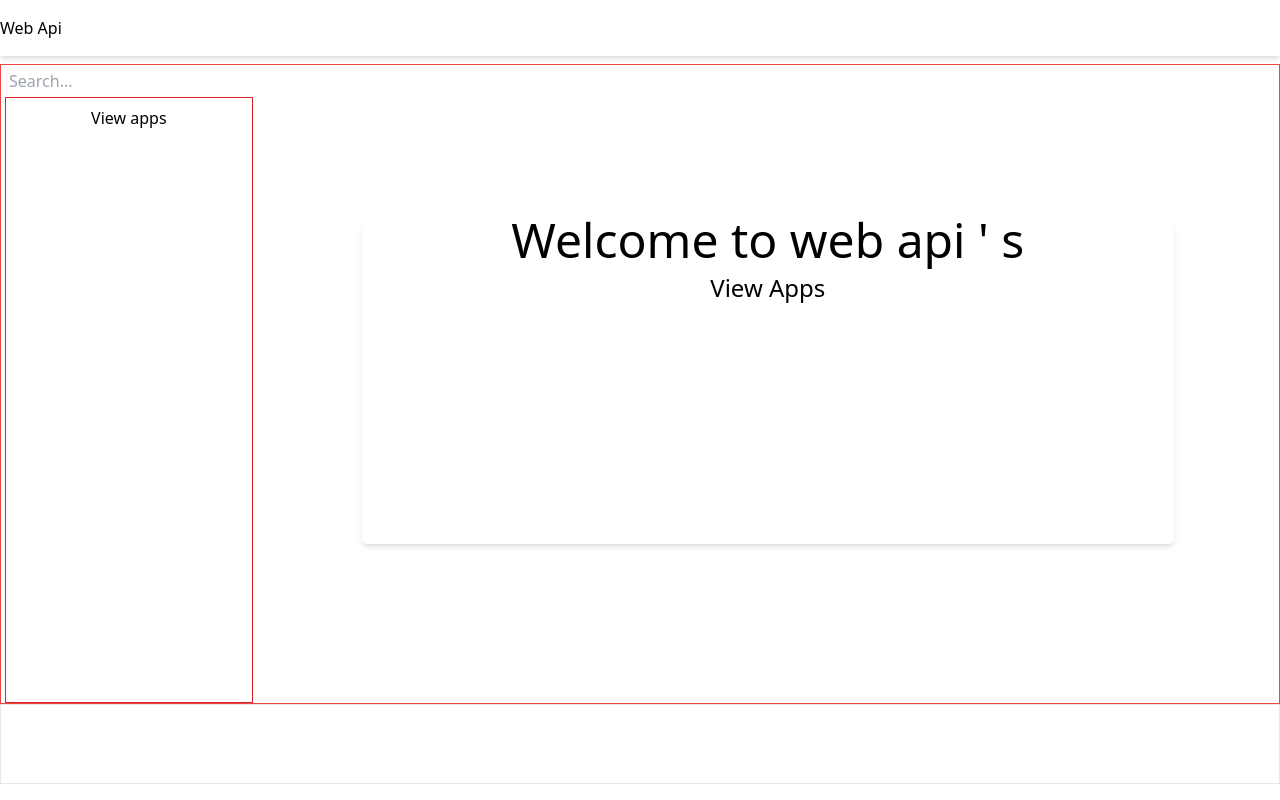
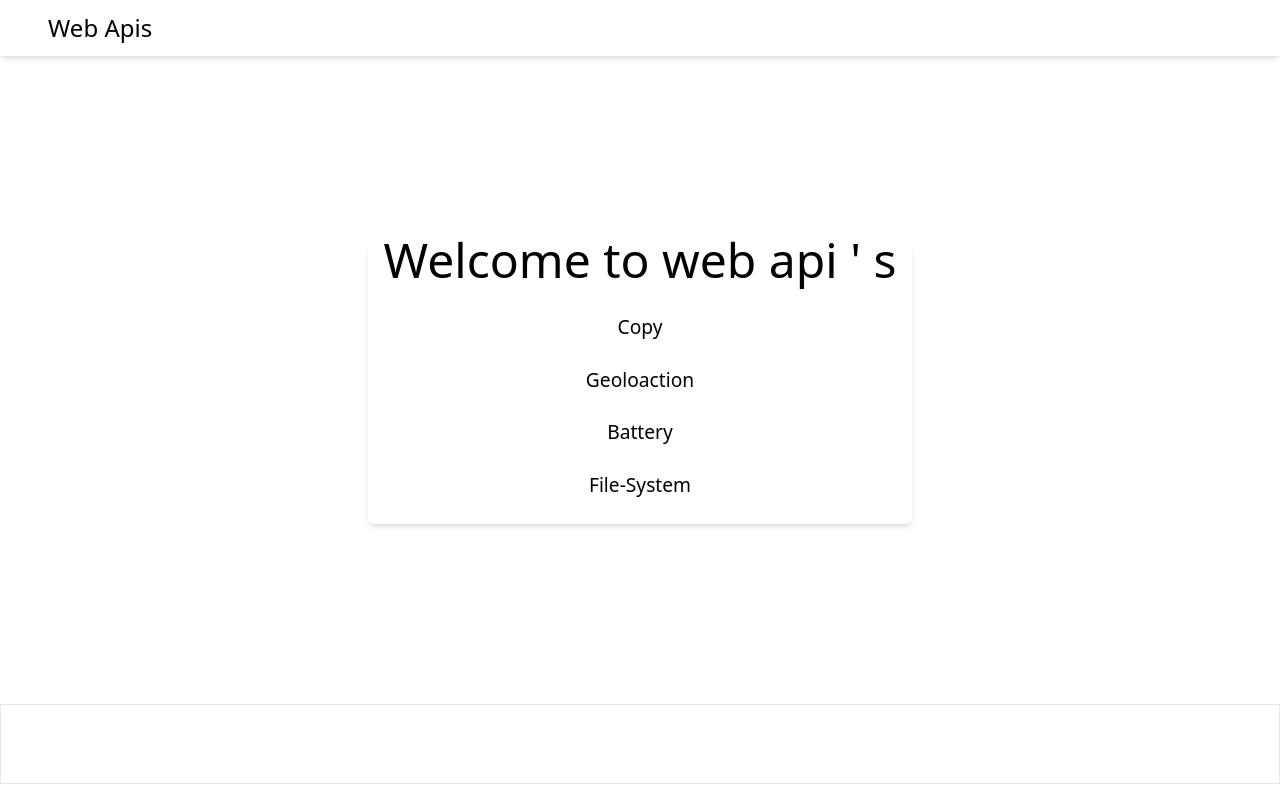
Before and after one commit to masiucd/ecommerce-on-jam-stack, a Next.js app: page / in a window 1280 px wide. Built offline with nearby package versions, Linux system fonts and the light colour scheme.

Commit message:
Save file

```diff
--- a/components/apps/file-system/file-system.tsx
+++ b/components/apps/file-system/file-system.tsx
@@ -1,9 +1,9 @@
-import React, {useState} from "react"
+import React, {FC, useState} from "react"
 
-let fileManager = null
+let fileHandle: any = null
 const getFile = async (): Promise<string | null> => {
   if (typeof window !== "undefined" && "showOpenFilePicker" in window) {
-    const response = await window?.showOpenFilePicker({
+    const options = {
       types: [
         {
           description: "Svg Images",
@@ -14,9 +14,9 @@ const getFile = async (): Promise<string | null> => {
       ],
       excludeAcceptAllOption: true,
       multiple: true,
-    })
-    const [fileHandle] = response
-    fileManager = fileHandle
+    }
+    ;[fileHandle] = await window.showOpenFilePicker(options)
+
     if (fileHandle.kind === "file") {
       const file = await fileHandle.getFile()
       const content = await file.text()
@@ -26,14 +26,44 @@ const getFile = async (): Promise<string | null> => {
   return null
 }
 
-const saveFile = async (): Promise<void> => {
-  // fileManager
+async function writeFile(fileHandle: any, contents: string): Promise<void> {
+  // Create a FileSystemWritableFileStream to write to.
+  const writable = await fileHandle.createWritable()
+
+  // Write the contents of the file to the stream.
+  await writable.write(contents)
+
+  // Close the file and write the contents to disk.
+  await writable.close()
+}
+
+type ButtonProps = {
+  onClick: () => void
+  children: React.ReactNode
+  className?: string
+  disabled?: boolean
+}
+const Button: FC<ButtonProps> = ({
+  children,
+  className,
+  onClick,
+  disabled,
+}): JSX.Element => {
+  return (
+    <button
+      onClick={onClick}
+      className={`p-1 disabled:opacity-60 disabled:cursor-not-allowed shadow-sm rounded-md border-2 border-slate-700 bg-slate-200 hover:bg-slate-400 ${className}`}
+      disabled={disabled}
+    >
+      {children}
+    </button>
+  )
 }
 
 const FileSystem = (): JSX.Element => {
   const [svgContent, setSvgContent] = useState<string | null>(null)
   return (
-    <div className="flex flex-col border border-red-500">
+    <div className="flex flex-col shadow-md p-2 min-w-full  md:min-w-[35rem]">
       <h2>
         <a href="https://developer.mozilla.org/en-US/docs/Web/API/File_System_Access_API">
           MDN File System
@@ -41,10 +71,9 @@ const FileSystem = (): JSX.Element => {
       </h2>
 
       <div className="flex flex-col ">
-        <div className="flex justify-between max-w-[18rem] mx-auto border gap-4">
-          <button
-            id="open"
-            className="border"
+        <div className="flex justify-between max-w-[18rem] mx-auto  gap-4 m-2">
+          <Button
+            className="border p-1"
             onClick={async (): Promise<void> => {
               const content = await getFile()
               if (content !== null) {
@@ -53,14 +82,22 @@ const FileSystem = (): JSX.Element => {
             }}
           >
             Open Svg
-          </button>
-          <button disabled={svgContent === null} className="border">
+          </Button>
+          <Button
+            onClick={(): void => {
+              if (svgContent !== null) {
+                writeFile(fileHandle, svgContent)
+              }
+            }}
+            disabled={svgContent === null}
+            className="border"
+          >
             Save Svg
-          </button>
+          </Button>
         </div>
         <textarea
-          id="editor"
-          rows={20}
+          className="border border-slate-700 p-2 rounded-md shadow-md"
+          rows={10}
           placeholder="Upload SVG"
           disabled={svgContent === null}
           value={svgContent ?? ""}
@@ -69,7 +106,14 @@ const FileSystem = (): JSX.Element => {
           }}
         ></textarea>
       </div>
-      <div id="img-container"></div>
+      <div className="p-2 ">
+        <p>Preview SVG image</p>
+        <div
+          dangerouslySetInnerHTML={{
+            __html: svgContent !== null ? svgContent : "",
+          }}
+        />
+      </div>
     </div>
   )
 }
--- a/components/layout/layout.tsx
+++ b/components/layout/layout.tsx
@@ -1,4 +1,5 @@
 import Head from "next/head"
+import Link from "next/link"
 
 type Props = {
   children: React.ReactNode
@@ -15,8 +16,10 @@ export default function Layout({
         <meta name="description" content="Different browser APi's" />
         <link rel="icon" href="/favicon.ico" />
       </Head>
-      <header className="h-[7vh] mb-2 shadow-md flex items-center">
-        <h3>Web Api</h3>
+      <header className="h-[7vh] mb-2 shadow-md flex items-center px-12">
+        <Link href="/">
+          <a className="text-2xl">Web Apis</a>
+        </Link>
       </header>
       {children}
       <footer className="h-[10vh] border"></footer>
--- a/components/layout/sidebar.tsx
+++ /dev/null
@@ -1,25 +0,0 @@
-import dynamic from "next/dynamic"
-import {useState} from "react"
-
-import data from "../../data/d.json"
-const AppDataList = dynamic(() => import("~components/lists/app-data"))
-
-type Props = {
-  styles?: string
-}
-export default function Sidebar({styles = ""}: Props): JSX.Element {
-  const [open, setOpen] = useState(false)
-  return (
-    <section className={`h-full hidden md:flex flex-col ${styles}`}>
-      <div className="p-1">
-        <input placeholder="Search..." />
-      </div>
-      <nav className="border border-red-600 flex flex-col justify-center items-center h-full">
-        <button className="mb-auto mt-2" onClick={(): void => setOpen(!open)}>
-          {open ? "Hide" : "View"} apps
-        </button>
-        {data && <AppDataList open={open} data={data} />}
-      </nav>
-    </section>
-  )
-}
--- a/components/lists/app-data.tsx
+++ b/components/lists/app-data.tsx
@@ -1,19 +1,17 @@
-import {AnimatePresence, motion} from "framer-motion"
+import {motion} from "framer-motion"
 import Link from "next/link"
 import React from "react"
 
+import type {WebApi} from "~types/types"
+
 type Props = {
-  open: boolean
   data: WebApi[]
 }
-const AppDataList = ({open, data}: Props): JSX.Element => (
-  <AnimatePresence>
-    {open && (
+const AppDataList = ({data}: Props): JSX.Element => (
   <motion.ul
     className="p-2 flex flex-col items-center justify-center h-[90%] w-full"
     initial={{opacity: 0.3, y: -100}}
     animate={{opacity: 1, y: 0}}
-        exit={{opacity: 0.25, y: -100}}
     transition={{duration: 0.2, ease: "easeInOut"}}
   >
     {data !== null &&
@@ -28,8 +26,6 @@ const AppDataList = ({open, data}: Props): JSX.Element => (
         </li>
       ))}
   </motion.ul>
-    )}
-  </AnimatePresence>
 )
 
 export default AppDataList
--- a/pages/_app.tsx
+++ b/pages/_app.tsx
@@ -1,6 +1,8 @@
 import "../styles/globals.css"
 
 import {Fragment, ReactElement} from "react"
+
+import {AppPropsWithLayout} from "~types/types"
 
 function MyApp({Component, pageProps}: AppPropsWithLayout): JSX.Element {
   const getLayout =
--- a/pages/apps/[slug].tsx
+++ b/pages/apps/[slug].tsx
@@ -1,10 +1,10 @@
 import dynamic from "next/dynamic"
 import {GetStaticPaths, GetStaticProps} from "next/types"
 import {ParsedUrlQuery} from "node:querystring"
-import React, {ReactElement} from "react"
+import React, {Fragment, ReactElement} from "react"
 
-import Layout, {InnerLayout} from "~components/layout/layout"
-import Sidebar from "~components/layout/sidebar"
+import Layout from "~components/layout/layout"
+import {WebApi} from "~types/types"
 
 const FileSystem = dynamic(
   () => import("~components/apps/file-system/file-system")
@@ -33,7 +33,7 @@ const renderApp = (slug: string): JSX.Element => {
 }
 
 const AppPage = ({slug}: Props): JSX.Element => {
-  return <div>{renderApp(slug)}</div>
+  return <Fragment>{renderApp(slug)}</Fragment>
 }
 
 export const getStaticPaths: GetStaticPaths<AppsPathProps> = async () => {
@@ -65,10 +65,9 @@ export const getStaticProps: GetStaticProps = async ({params}) => {
 AppPage.getLayout = function getLayout(page: ReactElement): JSX.Element {
   return (
     <Layout>
-      <InnerLayout>
-        <Sidebar styles="col-span-1 h-full" />
-        <main className="col-span-4">{page}</main>
-      </InnerLayout>
+      <main className="min-h-[80vh] max-w-[80%] mx-auto flex items-center justify-center">
+        {page}
+      </main>
     </Layout>
   )
 }
--- a/pages/index.tsx
+++ b/pages/index.tsx
@@ -1,28 +1,25 @@
 import type {GetStaticProps} from "next"
 import dynamic from "next/dynamic"
-import {ReactElement, useState} from "react"
+import {ReactElement} from "react"
 
-import Layout, {InnerLayout} from "~components/layout/layout"
-import Sidebar from "~components/layout/sidebar"
+import Layout from "~components/layout/layout"
+import {WebApi} from "~types/types"
 
 const AppDataList = dynamic(() => import("~components/lists/app-data"))
 
 type HomePageProps = {
   data: Array<WebApi> | null
 }
+
 const HomePage = ({data}: HomePageProps): JSX.Element => {
-  const [open, setOpen] = useState(false)
   return (
-    <div className="min-h-[40vh] flex flex-col items-center justify-center px-4 rounded-md shadow-md">
-      <div className="mb-auto flex flex-col justify-center text-2xl">
+    <div className="min-h-[35vh] flex flex-col items-center justify-center px-4 rounded-md shadow-md ">
+      <div className="flex flex-col justify-center text-2xl mb-auto">
         <h1 className="text-[1.4em] md:text-[2em] mb-4">
           Welcome to web api &apos; s
         </h1>
-        <button onClick={(): void => setOpen(!open)}>
-          {open ? "Hide" : "View"} Apps
-        </button>
       </div>
-      {data && <AppDataList open={open} data={data} />}
+      {data && <AppDataList data={data} />}
     </div>
   )
 }
@@ -44,12 +41,9 @@ export const getStaticProps: GetStaticProps = async () => {
 HomePage.getLayout = function getLayout(page: ReactElement): JSX.Element {
   return (
     <Layout>
-      <InnerLayout>
-        <Sidebar />
-        <main className="col-span-full md:col-span-4">
-          <div className=" max-w[90%] max-w-[80%] mx-auto">{page}</div>
-        </main>
-      </InnerLayout>
+      <main className="min-h-[80vh] max-w-[80%] mx-auto flex items-center justify-center">
+        {page}
+      </main>
     </Layout>
   )
 }
--- a/tsconfig.json
+++ b/tsconfig.json
@@ -16,7 +16,8 @@
     "incremental": true,
     "baseUrl": ".",
     "paths": {
-      "~components/*": ["components/*"]
+      "~components/*": ["components/*"],
+      "~types/*": ["types/*"]
     }
   },
   "include": ["next-env.d.ts", "**/*.ts", "**/*.tsx"],
--- /dev/null
+++ b/types/types.ts
@@ -0,0 +1,15 @@
+import {AppProps} from "next/app"
+import {NextPage} from "next/types"
+import {ReactElement} from "react"
+
+type WebApi = {
+  name: string
+}
+type NextPageWithLayout = NextPage & {
+  getLayout?: (page: ReactElement) => JSX.Element
+}
+
+type AppPropsWithLayout = AppProps & {
+  Component: NextPageWithLayout
+}
+export type {WebApi, NextPageWithLayout, AppPropsWithLayout}
```
Also changed, not shown: types.d.ts (+0 -12 lines). Lines whose indentation alone changed are shown as unchanged.
